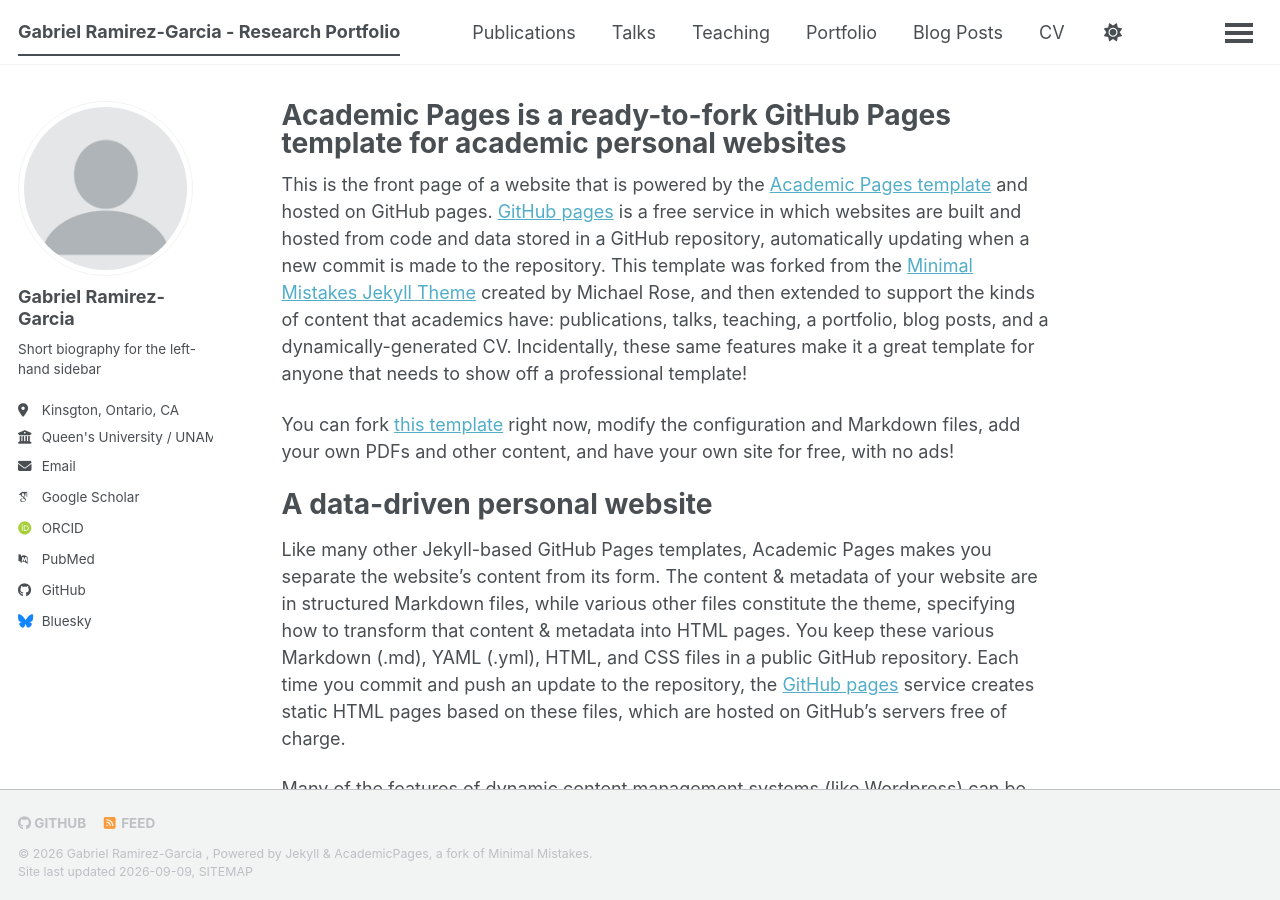
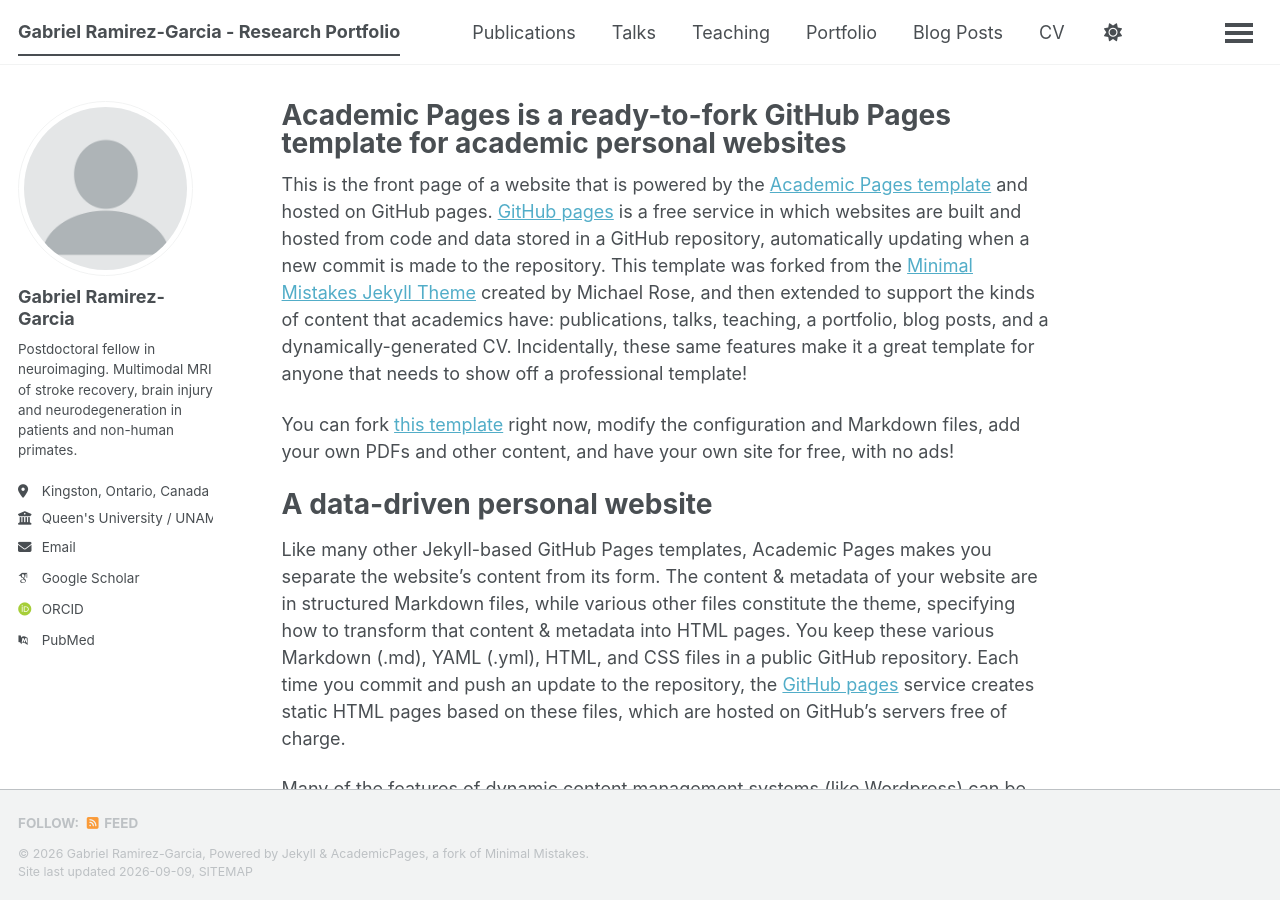
Before and after one commit to Gabbo77/Gabriel_RG.PersonalSite, a Jekyll site: the page built from _pages/about.md, in a window 1280 px wide and 900 px high. Built offline with Jekyll 4.4.1, drawn with Linux system fonts in a browser that asks for light colours; some web fonts are replaced; a script bundle is joined from its source files by our own code; library files that are not in the unit come from our copies; part of the change alters nothing that is shown.

Commit message:
Update site configuration with new user details
Updated localization, personal information, and social media links in the configuration file.

```diff
--- a/_config.yml
+++ b/_config.yml
@@ -7,16 +7,15 @@
 # server process.
 
 # Basic Site Settings
-locale                   : "Canada"
+locale                   : "en-CA"
 site_theme               : "default" # The available themes options are "default", "air", "sunrise", "mint", "dirt" and "contrast"
 title                    : "Gabriel Ramirez-Garcia - Research Portfolio"
 title_separator          : "-"
-name                     : &name "Gabriel Ramirez-Garcia "
-description              : &description "Personal site"   # Update this with a general description of your site, this is the default if not overridden by a page
-url                      : https://academicpages.github.io # The base hostname & protocol for your site e.g. "https://[your GitHub username].github.io",
-                                                           # or if you already have some other page hosted on Github then use "https://[your GitHub username].github.io/[Your Repo Name]"
+name                     : &name "Gabriel Ramirez-Garcia"
+description              : &description "Neuroimaging research on stroke recovery and neurodegeneration, in human patients and non-human primate models."
+url                      : https://GITHUB-USERNAME.github.io   # <-- REPLACE GITHUB-USERNAME with your GitHub username
 baseurl                  : "" # the subpath of your site, e.g. "/blog"
-repository               : "academicpages/academicpages.github.io"
+repository               : "https://github.com/Gabbo77"   # <-- REPLACE GITHUB-USERNAME
 
 # Site Author - The following control what appear as part of the author content on the side bar.
 #               If a field is blank the icon and link will not appear, otherwise it will be shown.
@@ -26,22 +25,22 @@ author:
   avatar           : "profile.png"
   name             : "Gabriel Ramirez-Garcia"
   pronouns         : # example: "she/her"
-  bio              : "Short biography for the left-hand sidebar"
-  location         : "Kinsgton, Ontario, CA"
+  bio              : "Postdoctoral fellow in neuroimaging. Multimodal MRI of stroke recovery, brain injury and neurodegeneration in patients and non-human primates."
+  location         : "Kingston, Ontario, Canada"
   employer         : "Queen's University / UNAM"
   uri              : # URL
-  email            : "gabbo_fry@hotmail.com"
+  email            : "gabriel_77ram@comunidad.unam.mx"
 
   # Academic websites
   academia         : # URL
   arxiv            : # URL - Update with the correct link to your profile
-  googlescholar    : "https://scholar.google.com/citations?user=PS_CX0AAAAAJ"
+  googlescholar    : "https://scholar.google.com/citations?user=95xkUm0AAAAJ&hl=en"
   inspire-hep      : # URL
   impactstory      : # URL
-  orcid            : "https://orcid.org/yourorcidurl"
+  orcid            : "https://orcid.org/0000-0002-6004-5767" # URL - add your full ORCID link, e.g. https://orcid.org/0000-0000-0000-0000
   semantic         : # URL
   ssrn             : # URL
-  pubmed           : "https://www.ncbi.nlm.nih.gov/pubmed/?term=john+snow"
+  pubmed           : "https://pubmed.ncbi.nlm.nih.gov/?term=Ramirez-Garcia+G"
   researchgate     : # URL
   scopus           : # URL
   zotero           : # URL
@@ -51,13 +50,13 @@ author:
   bitbucket        : # Username - Update with your username on the site
   codepen          : # Username
   dribbble         : # Username
-  github           : "academicpages"
+  github           : # <-- your GitHub username
   kaggle           : # Username
   stackoverflow    : # User number or user number and name (i.e., use "1" or "1/jeff-atwood")
 
   # Social media
   artstation       : # Username
-  bluesky          : "bsky.app" # Replace this with you Bluesky username
+  bluesky          : # Your Bluesky handle, e.g. gramirez.bsky.social
   facebook         : # Username
   flickr           : # Username
   foursquare       : # Username
@@ -84,10 +83,10 @@ author:
 
 # Publication Category - The following the list of publication categories and their headings
 publication_category:
-  books:
-    title: 'Books'
   manuscripts:
     title: 'Journal Articles'
+  preprints:
+    title: 'Preprints and Manuscripts Under Review'
   conferences:
     title: 'Conference Papers'
 
@@ -302,7 +301,7 @@ sass:
 permalink: /:categories/:title/
 # paginate: 5 # amount of posts to show
 # paginate_path: /page:num/
-timezone: Etc/UTC # https://en.wikipedia.org/wiki/List_of_tz_database_time_zones
+timezone: America/Toronto # https://en.wikipedia.org/wiki/List_of_tz_database_time_zones
 
 
 # Plugins
```
